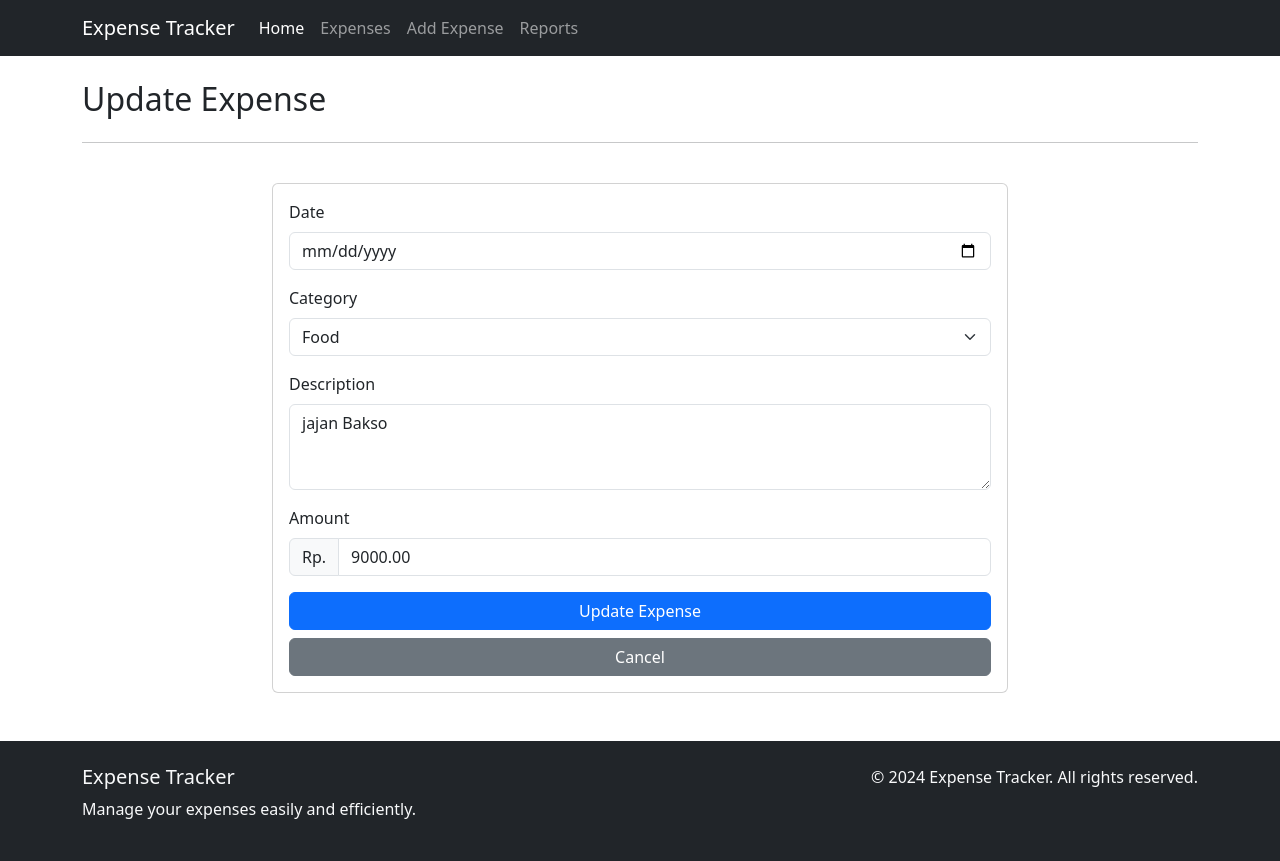
After one commit to wawanphd/Latihan_Expenses, a Django app: page /form_update_expenses/2 in a window 1280 px wide. The commit adds this page. Run offline with Django 5.2, Linux system fonts and the light colour scheme; data comes from the database, SQL or seed files in the repository; both versions use the stored data as it was after the commit; some libraries are stand-ins or nearby versions.

Commit message:
form update and delete

```diff
--- /dev/null
+++ b/pengeluaran/templates/edit-expenses.html
@@ -0,0 +1,58 @@
+{% extends 'base.html' %}
+{% block content %}
+<div class="container mt-4">
+    <div class="row">
+        <div class="col-12">
+            <div class="d-flex justify-content-between align-items-center mb-4">
+                <h2 class="mb-0">Update Expense</h2>
+            </div>
+            <hr>
+        </div>
+    </div>
+</div>
+
+<div class="container mt-4">
+    <div class="row">
+        <div class="col-md-8 mx-auto">
+            <div class="card">
+                <div class="card-body">
+                    <form method="POST" action="{% url 'save_expenses' %}"   >
+                        {% csrf_token %}
+                        <div class="mb-3">
+                            <label for="date" class="form-label">Date</label>
+                            <input type="date" class="form-control" id="date" name="date" value="{{ data_edit.date }}" required>
+                        </div>
+                        <div class="mb-3">
+                            <label for="category" class="form-label">Category</label>
+                            <select class="form-select" id="category" name="category" required>
+                                <option value="{{ data_edit.category }}">{{ data_edit.category }}</option>
+                                <option value="Food">Food</option>
+                                <option value="Transportation">Transportation</option>
+                                <option value="Entertainment">Entertainment</option>
+                                <option value="Bills">Bills</option>
+                                <option value="Others">Others</option>
+                            </select>
+                        </div>
+                        <div class="mb-3">
+                            <label for="description" class="form-label">Description</label>
+                            <textarea class="form-control" id="description" name="description" rows="3" required>{{ data_edit.description }}</textarea>
+                        </div>
+                        <div class="mb-3">
+                            <label for="amount" class="form-label">Amount</label>
+                            <div class="input-group">
+                                <span class="input-group-text">Rp.</span>
+                                <input type="number" class="form-control" id="amount" name="amount" step="0.01" value="{{ data_edit.amount }}" required>
+                            </div>
+                        </div>
+                        <div class="d-grid gap-2">
+                            <button type="submit" class="btn btn-primary">Update Expense</button>
+                            <a href="{% url 'expenses' %}" class="btn btn-secondary">Cancel</a>
+                        </div>
+                    </form>
+                </div>
+            </div>
+        </div>
+    </div>
+</div>
+
+{% endblock content %}
--- a/pengeluaran/urls.py
+++ b/pengeluaran/urls.py
@@ -1,6 +1,6 @@
 from django.urls import path
 
-from .views import index, expenses, add_expenses, reports_expenses, save_expenses
+from .views import index, expenses, add_expenses, reports_expenses, save_expenses, delete_expenses, form_update_expenses
 
 urlpatterns = [
     path('', index, name='index'),
@@ -8,6 +8,13 @@ urlpatterns = [
     path('add-expenses/', add_expenses, name='add-expenses'),
     path('reports-expenses/', reports_expenses, name='reports-expenses'),
 
+    #path untuk save expenses
     path('save_expenses/', save_expenses, name='save_expenses'),
 
+    #path untuk delete expenses
+    path('delete_expenses/<int:id>', delete_expenses, name='delete_expenses'),
+
+    #path untuk form edit expenses
+    path('form_update_expenses/<int:id>', form_update_expenses, name='form_update_expenses'),
+
 ]
--- a/pengeluaran/views.py
+++ b/pengeluaran/views.py
@@ -1,6 +1,43 @@
 from django.http import HttpResponse
 from django.shortcuts import render,redirect
 from .models import Expenses
+
+
+def form_update_expenses(request, id):
+
+    #ambil data id yang akan diedit
+    data_edit = Expenses.objects.get(id=id)
+
+    context ={
+        'data_edit':data_edit
+    }
+
+
+
+    return render(request, 'edit-expenses.html', context)
+
+
+
+
+
+#fungsi Hapus
+def delete_expenses(request, id):
+    print(id)
+
+    #cari id yang akan dihapus
+    id_hapus = Expenses.objects.get(id=id)
+
+    #lakukan fungsi hapus berdasarkan id_hapus
+    id_hapus.delete()
+
+
+    return redirect('expenses')
+
+
+
+
+
+
 
 
 def save_expenses(request):
@@ -10,7 +47,10 @@ def save_expenses(request):
     deskripsi = request.POST.get('description')
     jumlah = request.POST.get('amount')
 
+
+
     #Proses Simpan kedalam database (model expenses =>tabel pengeluaran_expenses)
+    # Perintah ini sama dengan perintah insert
     simpan = Expenses(
         date= tanggal,
         category = kategori,
```
Also changed, not shown: pengeluaran/templates/expenses.html (+10 -2 lines), db.sqlite3.
